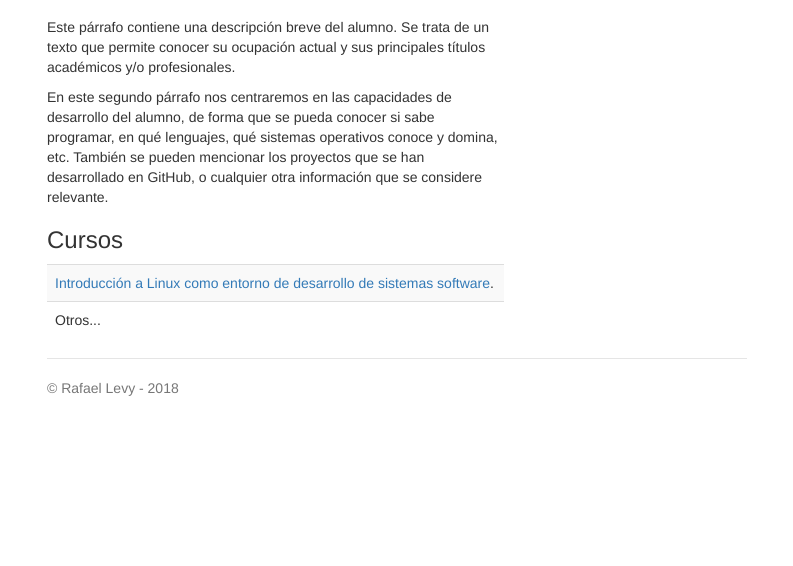
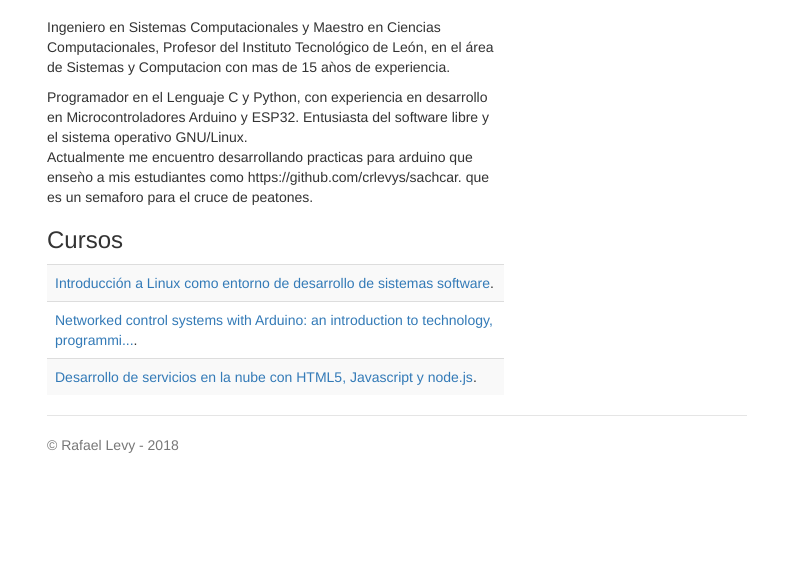
Before and after one commit to crlevys/crlevys.github.io, a plain HTML site: page index.html in a window 1280 px wide. Shown: the part 234-800 px from the top of the page, without its empty margins (243-1036 px from the left). Drawn offline with nearby package versions, Linux system fonts and the light colour scheme.

Commit message:
Actualizando el contenido de la Pagina

```diff
--- a/index.html
+++ b/index.html
@@ -41,14 +41,20 @@
       <div class='row'>
         <div class='col-sm-8'>
           <br>
-          <p>Este párrafo contiene una descripción breve del alumno. Se trata de un texto que permite conocer su ocupación actual y sus principales títulos académicos y/o profesionales.  </p>
+          <p>Ingeniero en Sistemas Computacionales y Maestro en Ciencias Computacionales, Profesor del Instituto Tecnológico de León, en el área de Sistemas y Computacion con mas de 15 aǹos
+            de experiencia. </p>
 
-          <p>En este segundo párrafo nos centraremos en las capacidades de desarrollo del alumno, de forma que se pueda conocer si sabe programar, en qué lenguajes, qué sistemas operativos conoce y domina, etc. También se pueden mencionar los proyectos que se han desarrollado en GitHub, o cualquier otra información que se considere relevante.</p>
+          <p>Programador en el Lenguaje C y Python, con experiencia en desarrollo en Microcontroladores Arduino y ESP32.
+            Entusiasta del software libre y el sistema operativo GNU/Linux.
+            <br>Actualmente me encuentro desarrollando practicas para arduino que enseǹo a mis estudiantes como https://github.com/crlevys/sachcar.
+            que es un semaforo para el cruce de peatones.
+          </p>
 
           <h3>Cursos</h3>
           <table class='table table-striped'>
             <tr><td><a href="https://www.miriadax.net" target="blank">Introducción a Linux como entorno de desarrollo de sistemas software</a>.</td></tr>
-            <tr><td>Otros...</td></tr>
+            <tr><td><a href="https://www.miriadax.net" target="blank">Networked control systems with Arduino: an introduction to technology, programmi...</a>.</td></tr>
+            <tr><td><a href="https://www.miriadax.net" target="blank">Desarrollo de servicios en la nube con HTML5, Javascript y node.js</a>.</td></tr>
           </table>
         </div>
       </div>
```
Also changed, not shown: img/foto.png.
